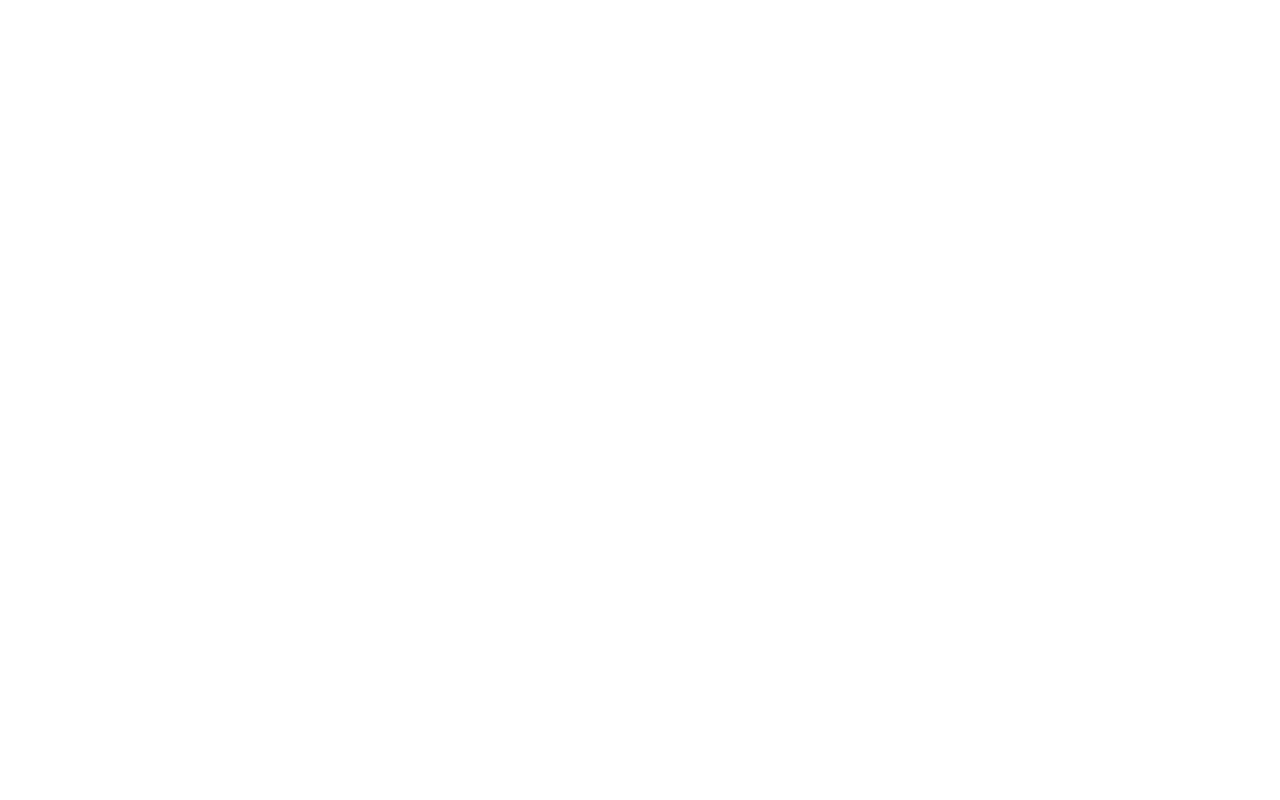
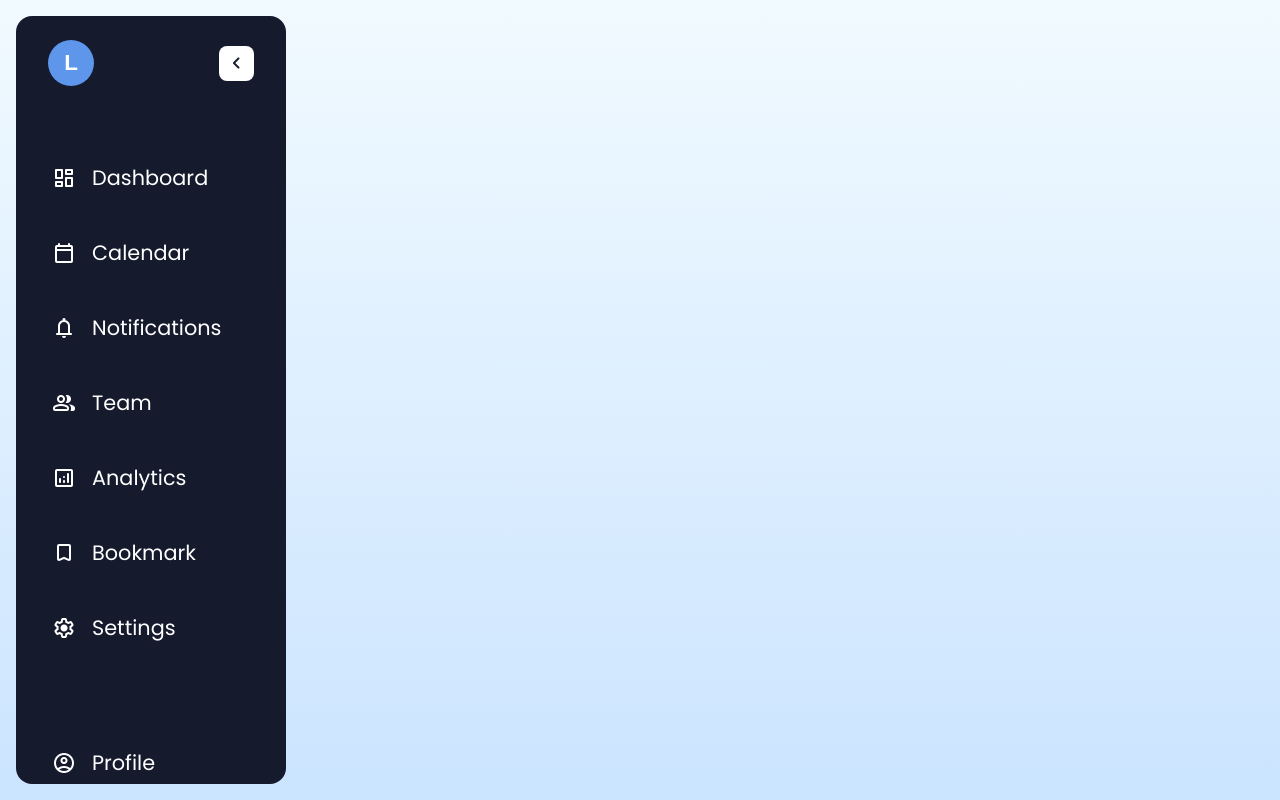
Before and after one commit to Himanshhhyou/JavaScript-Projects, a plain HTML site: page sidebar-design/sidebar-design-1/index.html in a window 1280 px wide. Drawn offline with nearby package versions, Linux system fonts and the light colour scheme.

Commit message:
Created design full

```diff
--- a/sidebar-design/sidebar-design-1/index.html
+++ b/sidebar-design/sidebar-design-1/index.html
@@ -4,10 +4,84 @@
     <meta charset="UTF-8">
     <meta name="viewport" content="width=device-width, initial-scale=1.0">
     <title>Document</title>
+    <link rel="stylesheet" href="https://fonts.googleapis.com/css2?family=Material+Symbols+Rounded:opsz,wght,FILL,GRAD@24,400,0,0   " />
+    <link rel="stylesheet" href="style.css">
     <script src="script.js"></script>
 </head>
 <body>
+    <aside>
+        <header>
+            <div>
+                <a href="#">
+                    L
+                </a>
+            </div>
+            <button>
+                <span class="material-symbols-rounded">chevron_left</span>
+            </button>
+        </header>
 
+        <nav>
+            <ul class="nav-list primary-nav">
+                <li>
+                    <a href="#">
+                        <span class="material-symbols-rounded">dashboard</span>
+                        <span>Dashboard</span>
+                    </a>
+                </li>
+                <li>
+                    <a href="#">
+                        <span class="material-symbols-rounded">calendar_today</span>
+                        <span>Calendar</span>
+                    </a>
+                </li>
+                <li>
+                    <a href="#">
+                        <span class="material-symbols-rounded">notifications</span>
+                        <span>Notifications</span>
+                    </a>
+                </li>
+                <li>
+                    <a href="#">
+                        <span class="material-symbols-rounded">group</span>
+                        <span>Team</span>
+                    </a>
+                </li>
+                <li>
+                    <a href="#">
+                        <span class="material-symbols-rounded">analytics</span>
+                        <span>Analytics</span>
+                    </a>
+                </li>
+                <li>
+                    <a href="#">
+                        <span class="material-symbols-rounded">bookmark</span>
+                        <span>Bookmark</span>
+                    </a>
+                </li>
+                <li>
+                    <a href="#">
+                        <span class="material-symbols-rounded">settings</span>
+                        <span>Settings</span>
+                    </a>
+                </li>
+            </ul>
+            <ul class="nav-list secondary-nav">
+                    <li>
+                        <a href="#">
+                            <span class="material-symbols-rounded">account_circle</span>
+                            <span>Profile</span>
+                        </a>
+                    </li>
+                    <li>
+                        <a href="#">
+                            <span class="material-symbols-rounded">logout</span>
+                            <span>Logout</span>
+                        </a>
+                    </li>
+            </ul>
+        </nav>
+    </aside>
 
 </body>
 </html>
--- /dev/null
+++ b/sidebar-design/sidebar-design-1/style.css
@@ -0,0 +1,86 @@
+@import url('https://fonts.googleapis.com/css2?family=Poppins:ital,wght@0,100;0,200;0,300;0,400;0,500;0,600;0,700;0,800;0,900;1,100;1,200;1,300;1,400;1,500;1,600;1,700;1,800;1,900&display=swap');
+
+*{
+    margin: 0;
+    padding: 0;
+    box-sizing:  border-box;
+    font-family: 'Poppins',sans-serif;
+}
+body{
+    background: linear-gradient(#F1FAFF, #CBE4FF);
+    min-height: 100vh;
+}
+aside{
+    background: #151A2D;
+    width: 270px;
+    position: fixed;
+    margin: 16px;
+    border-radius: 16px;
+    height: calc(100vh - 32px);
+}
+aside header{
+    display: flex;
+    justify-content: space-between;
+    align-items: center;
+    padding: 24px 32px;
+}
+header button{
+    background: #fff;
+    border: none;
+    color: #151A2D;
+    height: 35px;
+    width: 35px;
+    font-size: 1.4rem;
+    cursor: pointer;
+    display: flex;
+    justify-content: center;
+    align-items: center;
+    border-radius: 8px;
+
+}
+header button:hover{
+    background: #E2E8F0;
+}
+header div{
+    width: 46px;
+    height: 46px;
+    background-color: rgb(93, 150, 235);
+    border-radius: 50%;
+    display: flex;
+    justify-content: center;
+    align-items: center;
+}
+header div a{
+    color: #fff;
+    text-decoration: none;
+    font-size: 1.4rem;
+    font-weight: 800;
+    font-family: sans-serif;
+}
+nav ul{
+    list-style: none;
+    padding: 20px;
+    margin-top: 20px;
+}
+nav ul li{
+    margin-bottom: 20px;
+    padding: 12px 16px;
+    cursor: pointer;
+    transition: all 0.3s ease;
+}
+nav ul li:hover{
+    background-color: white;
+
+    border-radius: 8px;
+}
+nav ul li:hover a{
+    color: #151A2D;
+}
+nav ul li a{
+    color: #fff;
+    text-decoration: none;
+    display: flex;
+    align-items: center;
+    gap: 16px;
+    font-size: 1.3rem;
+}
```
